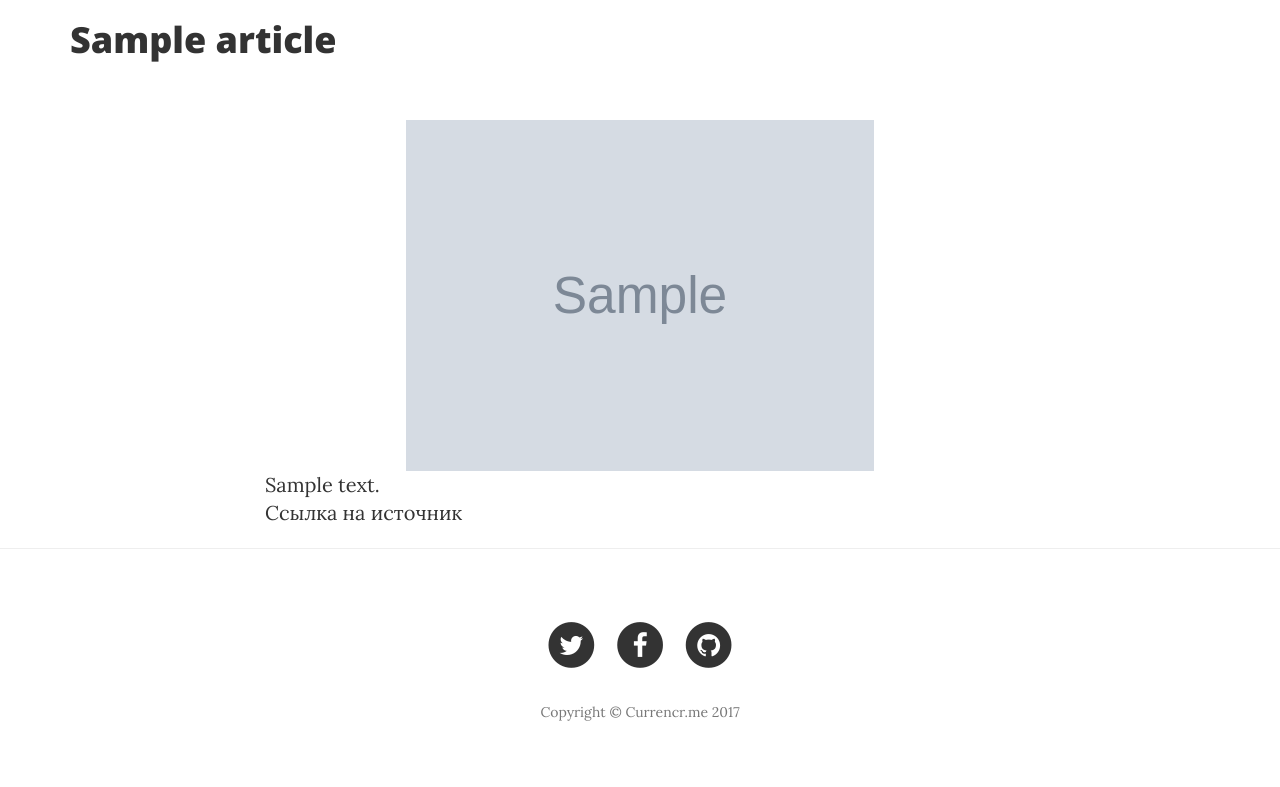
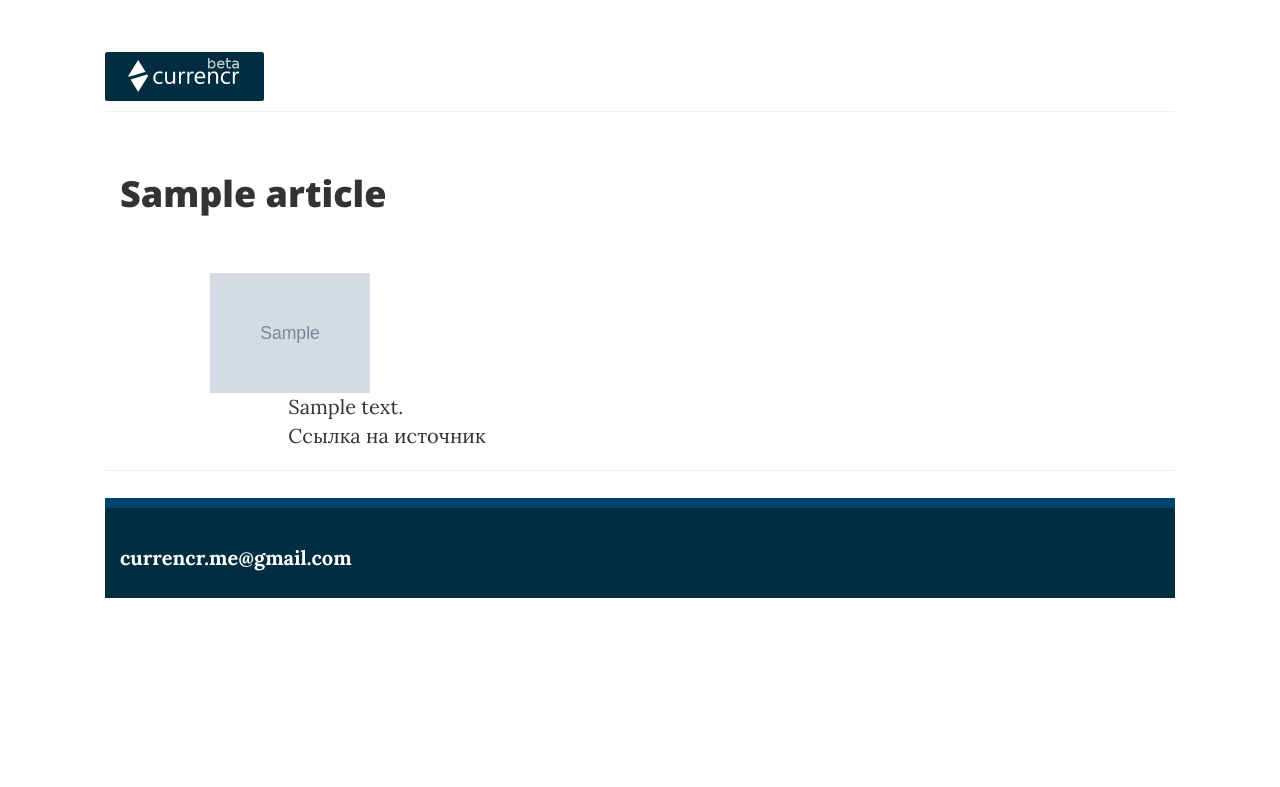
Before and after one commit to Boomerangz/currencr, a Django app: template finsite/templates/news.html in a window 1280 px wide. Shown: the top 787 px of the page. Run offline with Django 3.2, Linux system fonts and the light colour scheme; the template is opened without the code that fills it: most values are stand-ins (such as "Sample title", 1, 10 or a date in 2020); grey boxes marked "Sample" are stand-in pictures; data that the repository does not hold is empty; parts of the project's set-up code (start-up, migrations or seed data) failed here and were passed over; some libraries are stand-ins or nearby versions.

Commit message:
Inherited news template from base.html

```diff
--- a/finsite/templates/base.html
+++ b/finsite/templates/base.html
@@ -15,8 +15,7 @@
     <link rel="shortcut icon" href="/static/img/favicon.ico" type="image/x-icon">
     <link rel="icon" type="image/png" href="/static/img/favicon.ico?1" sizes="16x16">
     <link rel="icon" type="image/png" href="/static/img/favicon.ico?1" sizes="32x32">
-    {% block head %}
-    {% endblock %}
+
 
     {% block css %}
     {% endblock %}
@@ -24,7 +23,8 @@
     {% endblock %}
 
     <title>{% block title %}Currencr.me{% endblock %}</title>
-
+    {% block head %}
+    {% endblock %}
     <script async src="//pagead2.googlesyndication.com/pagead/js/adsbygoogle.js"></script>
     <script>
       (adsbygoogle = window.adsbygoogle || []).push({
--- a/finsite/templates/news.html
+++ b/finsite/templates/news.html
@@ -1,9 +1,6 @@
-<!DOCTYPE html>
-<html lang="en">
-
-<head>
-    <meta charset="utf-8">
-    <title>{{ article.title }}</title>
+{% extends 'base.html' %}
+{% load i18n %}
+{% block head %}
     <meta name="viewport" content="width=device-width, initial-scale=1.0, minimum-scale=1.0, maximum-scale=1.0, user-scalable=no">
     <meta name="format-detection" content="telephone=no">
     <meta http-equiv="X-UA-Compatible" content="IE=edge">
@@ -23,11 +20,9 @@
     {% if article.image %}
         <meta name="twitter:image" content="{{ article.image }}">
     {% endif %}
-    <link rel="shortcut icon" href="/favicon.ico" type="image/x-icon">
-    <link rel="icon" type="image/png" href="/static/img/favicon.ico?1" sizes="16x16">
-    <link rel="icon" type="image/png" href="/static/img/favicon.ico?1" sizes="32x32">
+{% endblock %}
 
-    <!-- Bootstrap Core CSS -->
+{% block css %}
     <link href="/static/vendor/bootstrap/css/bootstrap.css" rel="stylesheet">
 
     <!-- Theme CSS -->
@@ -37,17 +32,13 @@
     <link href="/static/vendor/font-awesome/css/font-awesome.css" rel="stylesheet" type="text/css">
     <link href='https://fonts.googleapis.com/css?family=Lora:400,700,400italic,700italic' rel='stylesheet' type='text/css'>
     <link href='https://fonts.googleapis.com/css?family=Open+Sans:300italic,400italic,600italic,700italic,800italic,400,300,600,700,800' rel='stylesheet' type='text/css'>
+{% endblock %}
 
-    <!-- HTML5 Shim and Respond.js IE8 support of HTML5 elements and media queries -->
-    <!-- WARNING: Respond.js doesn't work if you view the page via file:// -->
-    <!--[if lt IE 9]>
-        <script src="https://oss.maxcdn.com/libs/html5shiv/3.7.0/html5shiv.js"></script>
-        <script src="https://oss.maxcdn.com/libs/respond.js/1.4.2/respond.js"></script>
-    <![endif]-->
-  </head>
+{% block title %}
+{{ article.title }}
+{% endblock %}
 
-<body>
-
+{% block content %}
     <!-- Navigation -->
     <!-- Page Header -->
     <!-- Set your background image for this header on the line below. -->
@@ -70,7 +61,7 @@
 
     <!-- Post Content -->
     <article>
-        <div class="container">
+
             <div class="row">
                 {% if article.image %}
                     <center><img src="{{article.image}}" style="width:40%"></center>
@@ -81,7 +72,6 @@
                     <a href="{{ article.link }}">Ссылка на источник</a>
                 </div>
             </div>
-        </div>
     </article>
 
     <hr>
@@ -106,43 +96,6 @@
         </script>
     <noscript>Please enable JavaScript to view the <a href="https://disqus.com/?ref_noscript">comments powered by Disqus.</a></noscript>
 
-    <!-- Footer -->
-    <footer>
-        <div class="container">
-            <div class="row">
-                <div class="col-lg-8 col-lg-offset-2 col-md-10 col-md-offset-1">
-                    <ul class="list-inline text-center">
-                        <li>
-                            <a href="#">
-                                <span class="fa-stack fa-lg">
-                                    <i class="fa fa-circle fa-stack-2x"></i>
-                                    <i class="fa fa-twitter fa-stack-1x fa-inverse"></i>
-                                </span>
-                            </a>
-                        </li>
-                        <li>
-                            <a href="#">
-                                <span class="fa-stack fa-lg">
-                                    <i class="fa fa-circle fa-stack-2x"></i>
-                                    <i class="fa fa-facebook fa-stack-1x fa-inverse"></i>
-                                </span>
-                            </a>
-                        </li>
-                        <li>
-                            <a href="#">
-                                <span class="fa-stack fa-lg">
-                                    <i class="fa fa-circle fa-stack-2x"></i>
-                                    <i class="fa fa-github fa-stack-1x fa-inverse"></i>
-                                </span>
-                            </a>
-                        </li>
-                    </ul>
-                    <p class="copyright text-muted">Copyright &copy; Currencr.me 2017</p>
-                </div>
-            </div>
-        </div>
-    </footer>
-
 
     <script src="https://code.jquery.com/jquery-3.1.1.slim.min.js" integrity="sha384-A7FZj7v+d/sdmMqp/nOQwliLvUsJfDHW+k9Omg/a/EheAdgtzNs3hpfag6Ed950n" crossorigin="anonymous"></script>
     <script src="https://cdnjs.cloudflare.com/ajax/libs/tether/1.4.0/js/tether.min.js" integrity="sha384-DztdAPBWPRXSA/3eYEEUWrWCy7G5KFbe8fFjk5JAIxUYHKkDx6Qin1DkWx51bBrb" crossorigin="anonymous"></script>
@@ -150,7 +103,39 @@
 
     <!-- Theme JavaScript -->
     <script src="/static/js/clean-blog.js"></script>
+{% endblock %}
+
+{% comment %}
+
+
+<!DOCTYPE html>
+<html lang="en">
+
+<head>
+    <meta charset="utf-8">
+    <title>{{ article.title }}</title>
+
+    <link rel="shortcut icon" href="/static/img/favicon.ico" type="image/x-icon">
+    <link rel="icon" type="image/png" href="/static/img/favicon.ico?1" sizes="16x16">
+    <link rel="icon" type="image/png" href="/static/img/favicon.ico?1" sizes="32x32">
+
+    <!-- Bootstrap Core CSS -->
+
+
+    <!-- HTML5 Shim and Respond.js IE8 support of HTML5 elements and media queries -->
+    <!-- WARNING: Respond.js doesn't work if you view the page via file:// -->
+    <!--[if lt IE 9]>
+        <script src="https://oss.maxcdn.com/libs/html5shiv/3.7.0/html5shiv.js"></script>
+        <script src="https://oss.maxcdn.com/libs/respond.js/1.4.2/respond.js"></script>
+    <![endif]-->
+  </head>
+
+<body>
+
+
 
 </body>
 
 </html>
+
+{% endcomment %}
```
